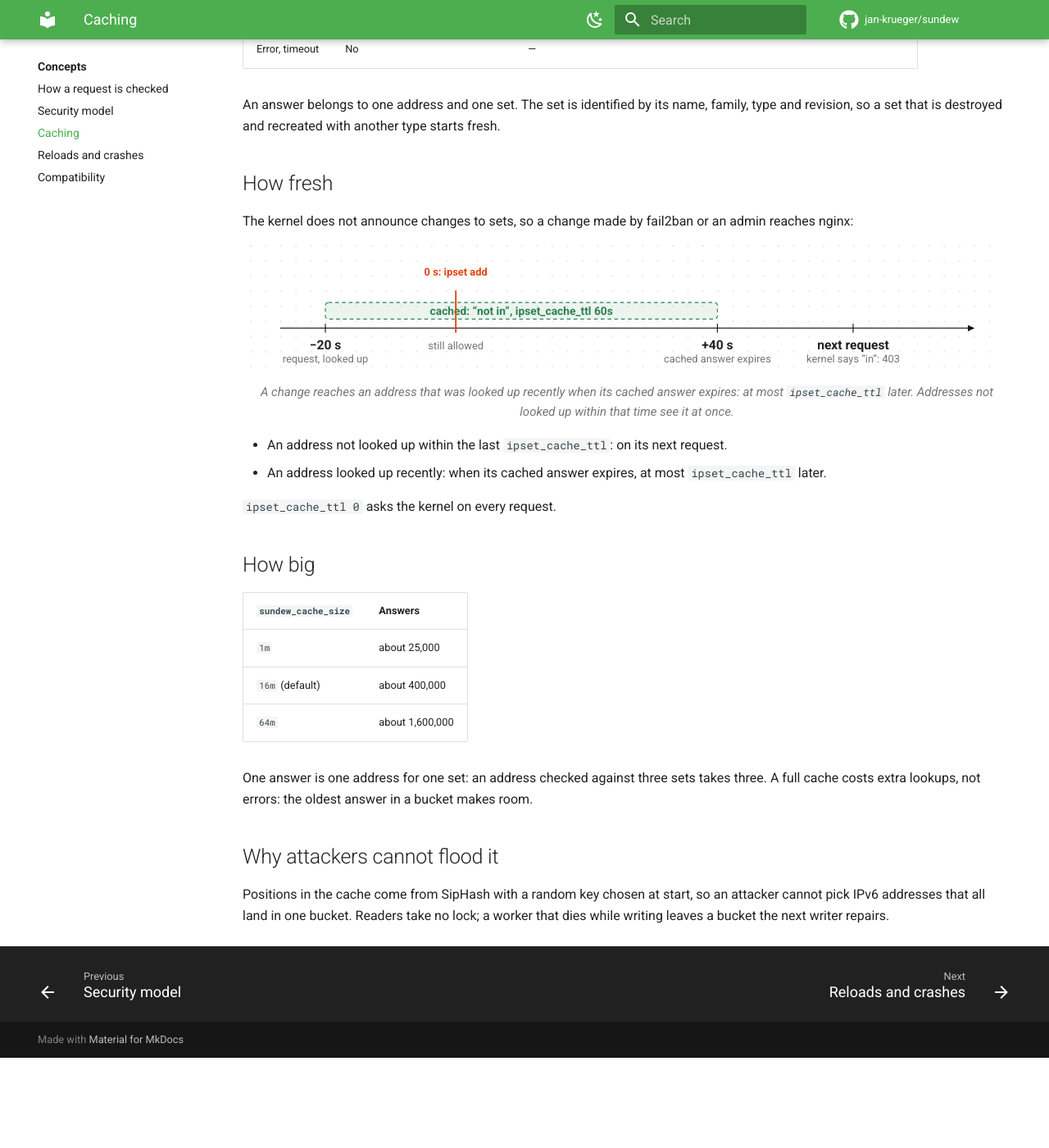
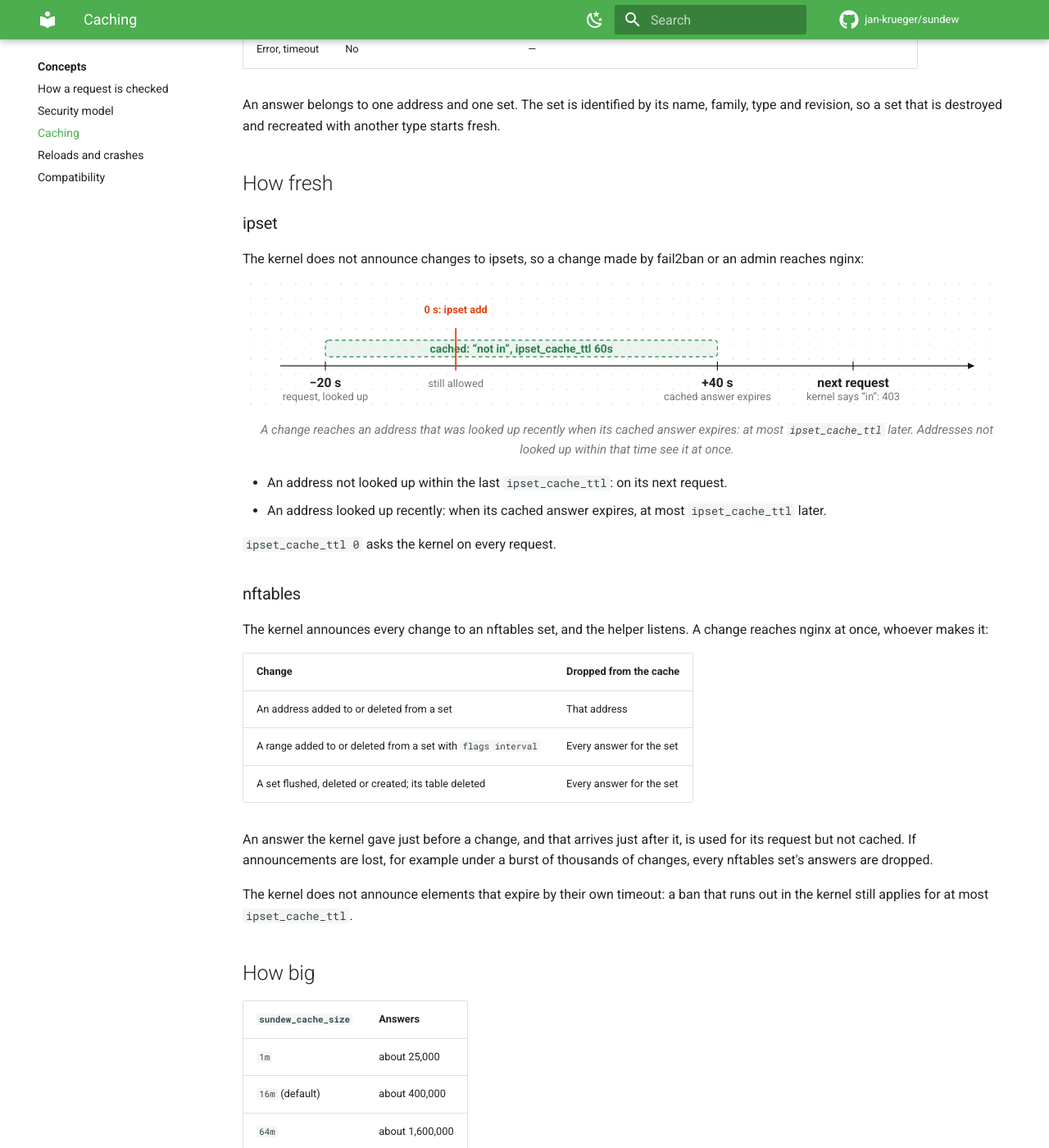
Before and after one commit to jan-krueger/sundew, an MkDocs documentation site: the page built from docs/concepts/caching.md, in a window 1280 px wide and 1400 px high, scrolled down 469 px. Shown: the whole window at 82% size. Built offline with MkDocs 1.6.1 and Material for MkDocs 9.7.7, drawn with Linux system fonts in a browser that asks for light colours; comment, search, counter and statistics services are not loaded; before the commit the page ends 1759 px from its top, so only the background shows below that.

Commit message:
docs: instant nftables updates

```diff
--- a/docs/concepts/caching.md
+++ b/docs/concepts/caching.md
@@ -23,7 +23,9 @@ another type starts fresh.
 
 ## How fresh
 
-The kernel does not announce changes to sets, so a change made by fail2ban or
+### ipset
+
+The kernel does not announce changes to ipsets, so a change made by fail2ban or
 an admin reaches nginx:
 
 --8<-- "timeline.html"
@@ -34,6 +36,25 @@ an admin reaches nginx:
   `ipset_cache_ttl` later.
 
 `ipset_cache_ttl 0` asks the kernel on every request.
+
+### nftables
+
+The kernel announces every change to an nftables set, and the helper listens.
+A change reaches nginx at once, whoever makes it:
+
+| Change | Dropped from the cache |
+| --- | --- |
+| An address added to or deleted from a set | That address |
+| A range added to or deleted from a set with `flags interval` | Every answer for the set |
+| A set flushed, deleted or created; its table deleted | Every answer for the set |
+
+An answer the kernel gave just before a change, and that arrives just after
+it, is used for its request but not cached. If announcements are lost, for
+example under a burst of thousands of changes, every nftables set's answers
+are dropped.
+
+The kernel does not announce elements that expire by their own timeout: a
+ban that runs out in the kernel still applies for at most `ipset_cache_ttl`.
 
 ## How big
 
--- a/docs/reference/directives.md
+++ b/docs/reference/directives.md
@@ -133,8 +133,11 @@ sets [`$ipset_result`](variables.md) to `dryrun`.
 </table>
 
 How long an answer from the kernel is reused, for addresses in a set and for
-addresses not in it. A change to a set reaches an address that was looked up
-within this time once it expires. `0` asks the kernel on every request.
+addresses not in it. A change to an ipset reaches an address that was looked
+up within this time once it expires. Changes to nftables sets reach nginx at
+once; for those this is the limit for elements that expire by their own
+timeout, which the kernel does not announce. `0` asks the kernel on every
+request.
 
 ### sundew_lookup_timeout
 
```
Also changed, not shown: CHANGELOG.md (+11 -0 lines), docs/concepts/security.md (+1 -1 lines), docs/guides/nftables.md (+6 -2 lines).
